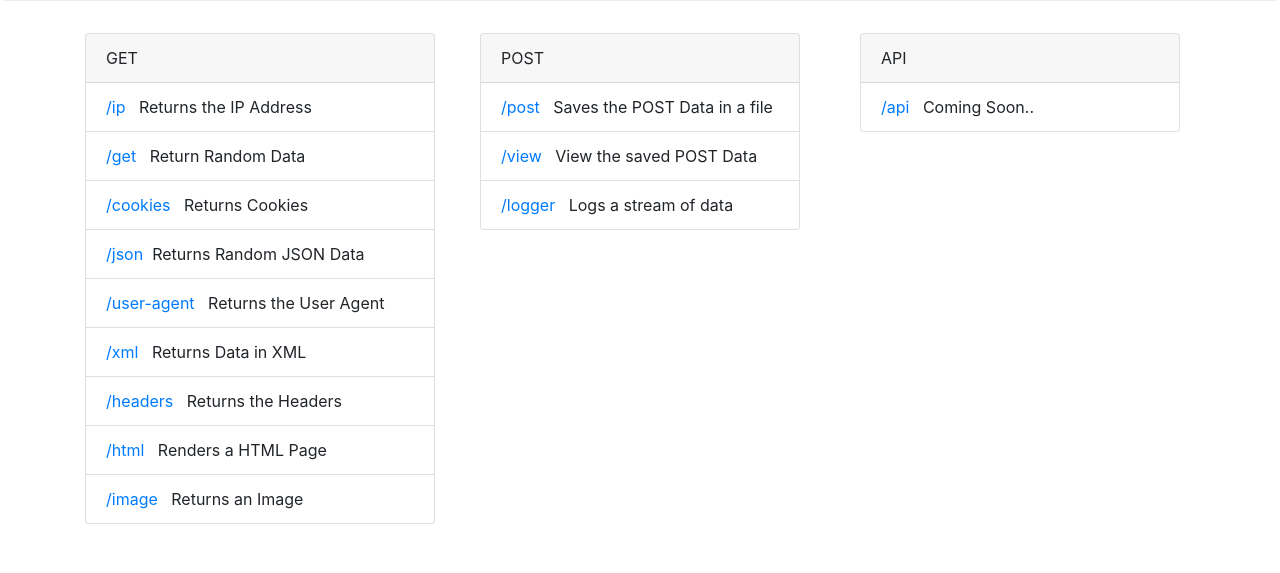
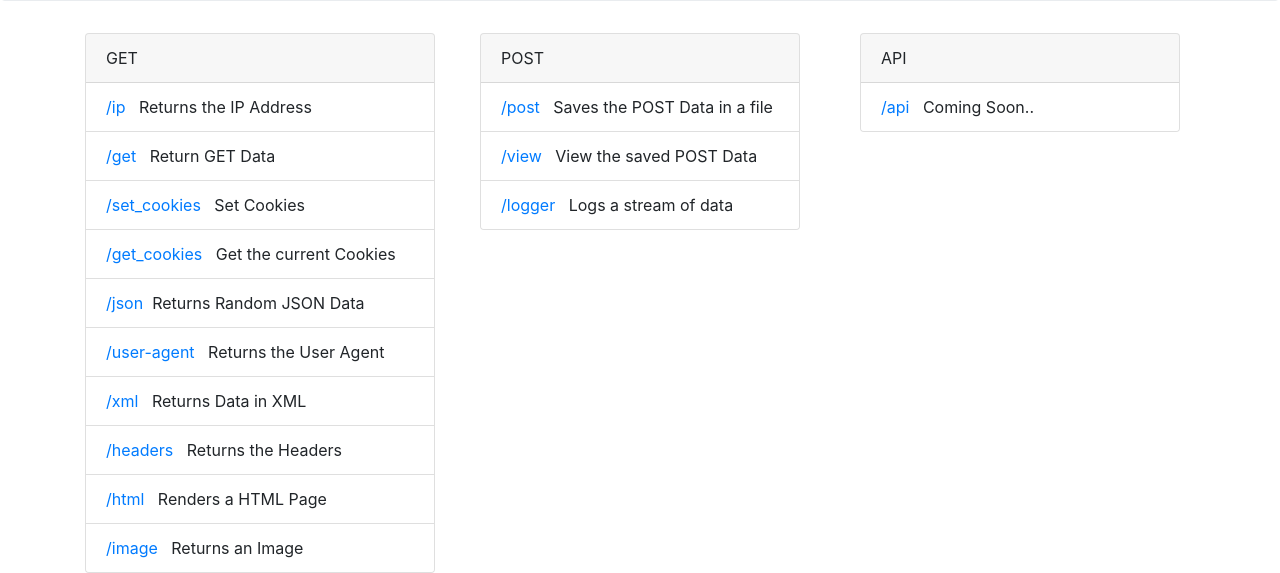
Before and after one commit to sreesdas/httplib, a PHP site: page / in a window 1280 px wide. Shown: the part 460-1033 px from the top of the page. Before the commit the page ends 984 px from the top, so only its background shows below. Run offline with PHP 8.4, Linux system fonts and the light colour scheme; some libraries are stand-ins or nearby versions.

Commit message:
Modified GET lists in index.php

```diff
--- a/index.php
+++ b/index.php
@@ -1,7 +1,7 @@
 <!doctype html>
 <html lang="en">
   <head>
-    <title>Hello, world!</title>
+    <title>HTTPLib</title>
     <!-- Required meta tags -->
     <meta charset="utf-8">
     <meta name="viewport" content="width=device-width, initial-scale=1, shrink-to-fit=no">
@@ -22,7 +22,7 @@
 			<a class="nav-link" href="#">Home <span class="sr-only">(current)</span></a>
 		  </li>
 		  <li class="nav-item">
-			<a class="nav-link" href="#">Data</a>
+			<a class="nav-link" href="post/view.php">Data</a>
 		  </li>
 		  </li>
 		</ul>
@@ -46,8 +46,9 @@
 				  </div>
 				  <ul class="list-group list-group-flush">
 					<li class="list-group-item"><a href="get/ip.php">/ip</a> &nbsp Returns the IP Address</li>
-					<li class="list-group-item"><a href="#">/get</a> &nbsp Return Random Data</li>
-					<li class="list-group-item"><a href="#">/cookies</a> &nbsp Returns Cookies</li>
+					<li class="list-group-item"><a href="#">/get</a> &nbsp Return GET Data</li>
+					<li class="list-group-item"><a href="#">/set_cookies</a> &nbsp Set Cookies</li>
+					<li class="list-group-item"><a href="#">/get_cookies</a> &nbsp Get the current Cookies</li>
 					<li class="list-group-item"><a href="get/json.php">/json</a>&nbsp Returns Random JSON Data</li>
 					<li class="list-group-item"><a href="#">/user-agent</a> &nbsp Returns the User Agent</li>
 					<li class="list-group-item"><a href="#">/xml</a> &nbsp Returns Data in XML</li>
```
